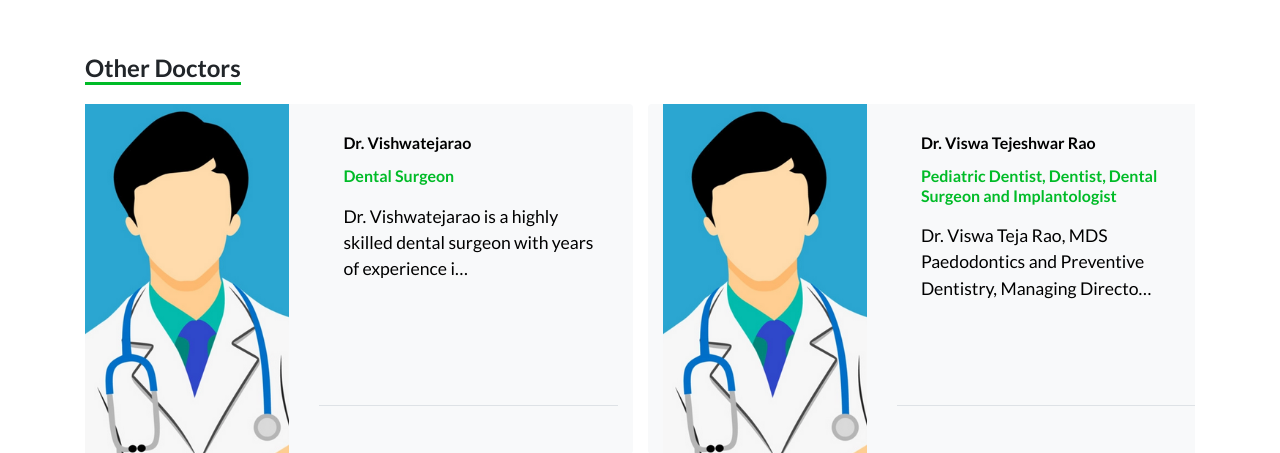
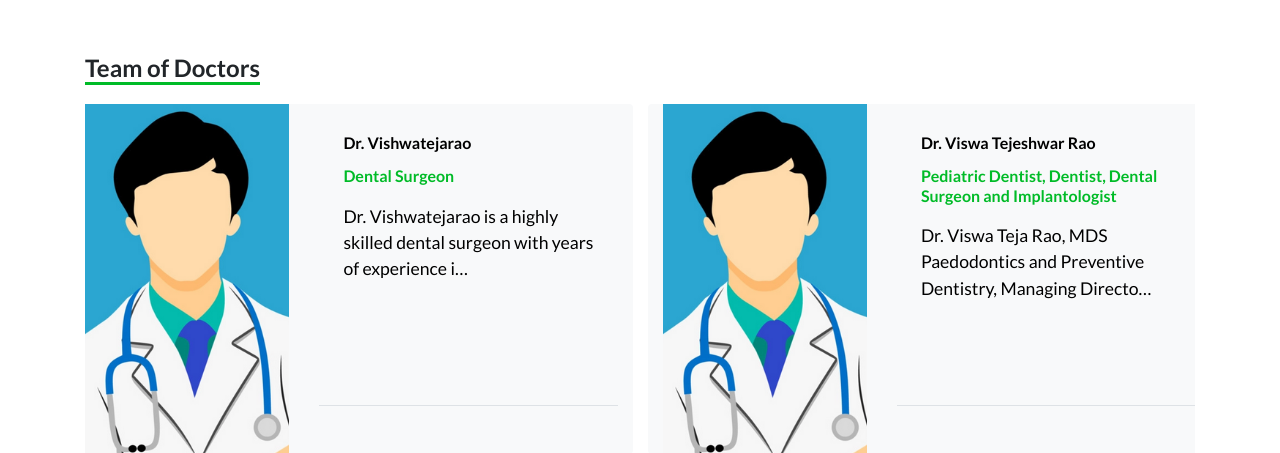
Before and after one commit to Jit-Codehub/final, a Django app: page /doctors/dr-vishwatejarao-dental-surgeon/ in a window 1280 px wide. Shown: the part 1115-1568 px from the top of the page. Run offline with Django 4.2, Linux system fonts and the light colour scheme; data comes from the database, SQL or seed files in the repository; data that the repository does not hold is empty; some libraries are stand-ins or nearby versions.

Commit message:
minor changes made

```diff
--- a/guides/templates/guides/home_page.html
+++ b/guides/templates/guides/home_page.html
@@ -50,7 +50,6 @@
                     <div class="img-bg-div" style="background-image: url('{{blog.img}}');"></div>
                 </a>
                 <p>{{blog.description|truncatechars:255}}</p>
-                <a href="{{blog.link}}" class="btn btn-default primary-theme" role="button">Read More</a>
             </div>
             {% endfor %}
 
--- a/web_app/templates/web_app/doctor_page.html
+++ b/web_app/templates/web_app/doctor_page.html
@@ -104,7 +104,7 @@
 <!-- doctor start -->
 <div class="container">
 	<div class="mb-3">
-		<h4><b style="border-bottom: 3px solid var(--primary-bg);">Other Doctors</b></h4>
+		<h4><b style="border-bottom: 3px solid var(--primary-bg);">Team of Doctors</b></h4>
 	</div>
 	<div class="owl-carousel team-carousel position-relative">
 		{% for doctor in all_doctors %}
```
